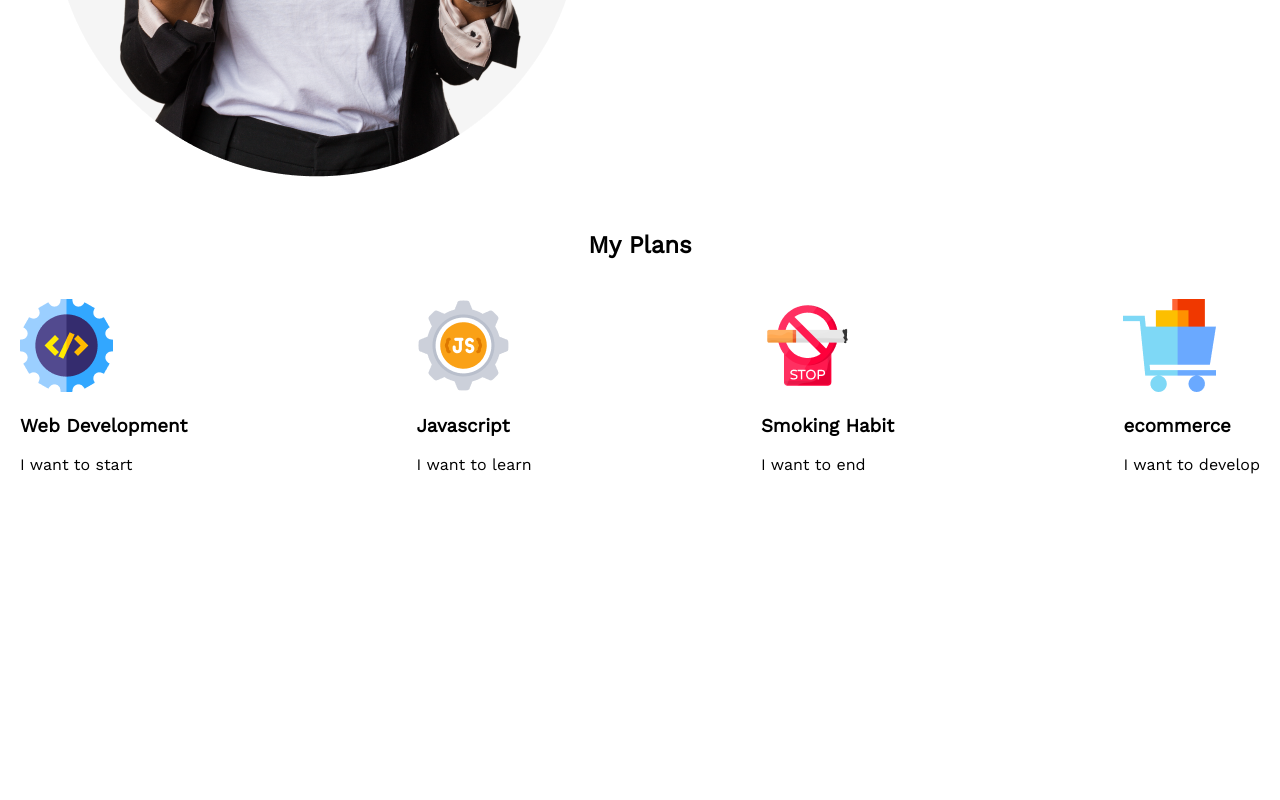
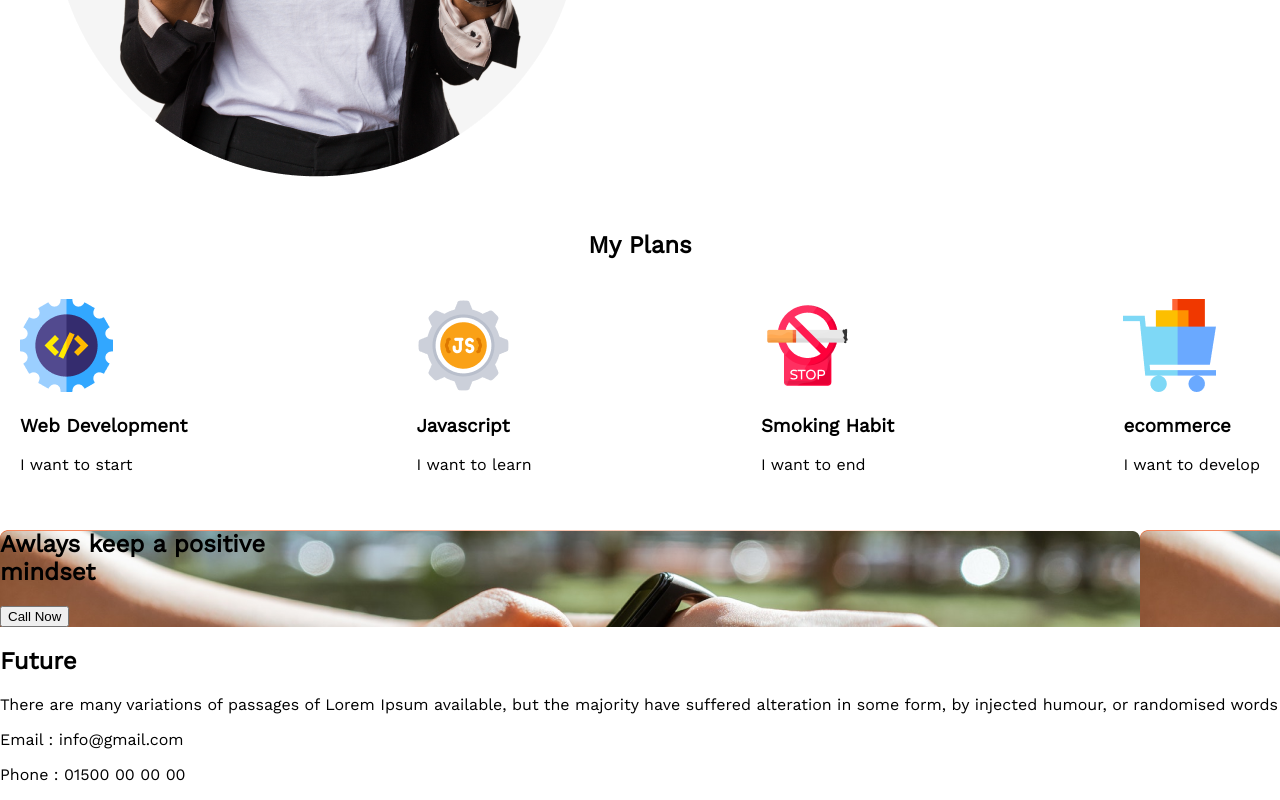
Before and after one commit to Abusayem99133/our-struggle-portfolio, a plain HTML site: page index.html in a window 1280 px wide. Shown: the part 1595-2395 px from the top of the page. Before the commit the page ends 2105 px from the top, so only its background shows below. Drawn offline with nearby package versions, Linux system fonts and the light colour scheme.

Commit message:
new footer added

```diff
--- a/index.html
+++ b/index.html
@@ -75,11 +75,28 @@
                 </div>
                </div>
 
-        </div>
+            </div>
+        </section>
+        <section>
+            <div class="last-title">
+                <h2 class="last-sec-title">Awlays keep a positive <br> mindset</h2>
+                <button class="btn-primary">Call Now</button>
+            </div>
         </section>
     </main>
     <footer>
-
+        <div class="footer-column">
+            <h2 class="footer-title">Future</h2>
+            <p class="footer-description">There are many variations of passages of Lorem Ipsum available, but the majority have suffered alteration in some form, by injected humour, or randomised words</p>
+         <p class="details">Email : info@gmail.com</p>
+         <p class="details">Phone : 01500 00 00 00
+            <i class="fa-brands fa-youtube"></i>
+         </p>
+         <a href=""><i class="fa-brands fa-facebook"></i></a>
+         <a href=""><i class="fa-brands fa-twitter"></i></a>
+         <a href=""></a>
+         <i class="fa-brands fa-youtube"></i>
+        </div>
     </footer>
 </body>
 </html>
--- a/styles/style.css
+++ b/styles/style.css
@@ -103,3 +103,8 @@ body{
     justify-content: space-between;
     padding: 20px;
 }
+/* last title  */
+
+.last-title{
+    background-image: url(/images/watch.png), url(/images/gradient3.png);
+}
```
